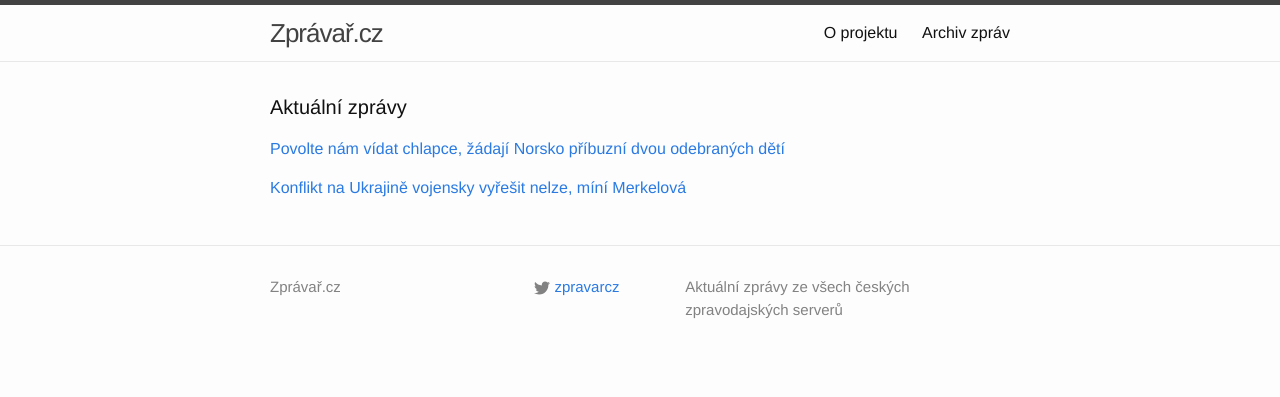
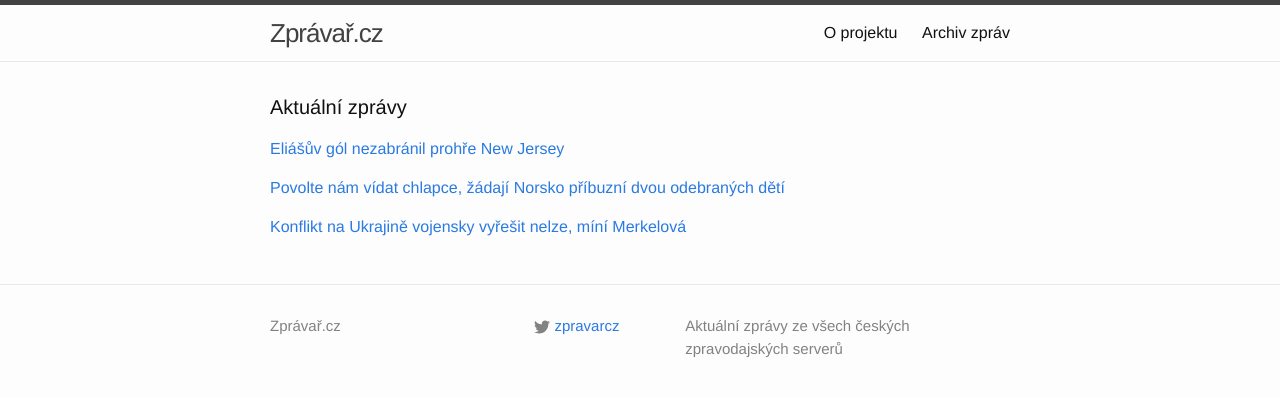
Before and after one commit to adliska/zpravar, a Jekyll site: the page built from index.html, in a window 1280 px wide. Shown: the top 397 px of the page. Built offline with Jekyll 4.4.1, drawn with Linux system fonts in a browser that asks for light colours; some of the changed lines change nothing that is shown.

Commit message:
zpravar news update

```diff
--- a/index.html
+++ b/index.html
@@ -5,15 +5,23 @@ layout: default
 <div class="home">
     <h1 class="page-heading">Aktuální zprávy</h1>
 
-<p><a href="javascript:;" onclick="toggle_visibility('zpravy0')">Povolte nám vídat chlapce, žádají Norsko příbuzní dvou odebraných dětí</a></p>
+<p><a href="javascript:;" onclick="toggle_visibility('zpravy0')">Eliášův gól nezabránil prohře New Jersey</a></p>
 <div id="zpravy0" style="display:none">
+<ul>
+<li><a href=http://www.denik.cz/hokej/eliasuv-gol-nezabranil-prohre-new-jersey-20150210.html>Eliášův gól nezabránil prohře New Jersey - www.denik.cz</a></li>
+<li><a href=http://hokej.idnes.cz/elias-byl-jedinym-strelcem-new-jersey-d84-/nhl.aspx?c=A150210_065539_nhl_Mkr>Eliáš byl jediným střelcem New Jersey, Hudler se trefil proti San Jose - hokej.idnes.cz</a></li>
+<li><a href=http://www.sportovninoviny.cz/zpravy/eliasuv-gol-nezabranil-prohre-new-jersey/1179441>Eliášův gól nezabránil prohře New Jersey - www.sportovninoviny.cz</a></li>
+<li><a href=http://sport.aktualne.cz/eliasuv-gol-by-na-vitezstvi-devils-malo-padli-s-edmontonem/r~db684956b0e411e490f70025900fea04/>Eliášův gól by na vítězství Devils málo, padli s Edmontonem - sport.aktualne.cz</a></li>
+</ul>
+</div><p><a href="javascript:;" onclick="toggle_visibility('zpravy1')">Povolte nám vídat chlapce, žádají Norsko příbuzní dvou odebraných dětí</a></p>
+<div id="zpravy1" style="display:none">
 <ul>
 <li><a href=http://zpravy.idnes.cz/michalakova-kapitan-jednani-barnevern-norsko-deti-fsa-/domaci.aspx?c=A150209_233620_domaci_hv>Povolte nám vídat chlapce, žádají Norsko příbuzní dvou odebraných dětí - zpravy.idnes.cz</a></li>
 <li><a href=http://www.ceskenoviny.cz/zpravy/zpravy/premier-se-sejde-s-matkou-jiz-norske-urady-odebraly-syny/1179417>Premiér se sejde s matkou, jíž norské úřady odebraly syny - www.ceskenoviny.cz</a></li>
 <li><a href=http://www.rozhlas.cz/_zprava/matka-deti-odebranych-v-norsku-chce-od-premiera-znat-dalsi-postup-ceska--1453706>Matka dětí odebraných v Norsku chce od premiéra znát další postup Česka - www.rozhlas.cz</a></li>
 </ul>
-</div><p><a href="javascript:;" onclick="toggle_visibility('zpravy1')">Konflikt na Ukrajině vojensky vyřešit nelze, míní Merkelová</a></p>
-<div id="zpravy1" style="display:none">
+</div><p><a href="javascript:;" onclick="toggle_visibility('zpravy2')">Konflikt na Ukrajině vojensky vyřešit nelze, míní Merkelová</a></p>
+<div id="zpravy2" style="display:none">
 <ul>
 <li><a href=http://zpravy.idnes.cz/konflikt-na-ukrajine-vojensky-vyresit-nelze-mini-merkelova-pld-/zahranicni.aspx?c=A150210_064547_zahranicni_wlk>Konflikt na Ukrajině vojensky vyřešit nelze, míní Merkelová - zpravy.idnes.cz</a></li>
 <li><a href=http://www.novinky.cz/zahranicni/evropa/361218-podle-merkelove-nema-konflikt-na-ukrajine-vojenske-reseni.html>Podle Merkelové nemá konflikt na Ukrajině vojenské řešení - www.novinky.cz</a></li>
```
